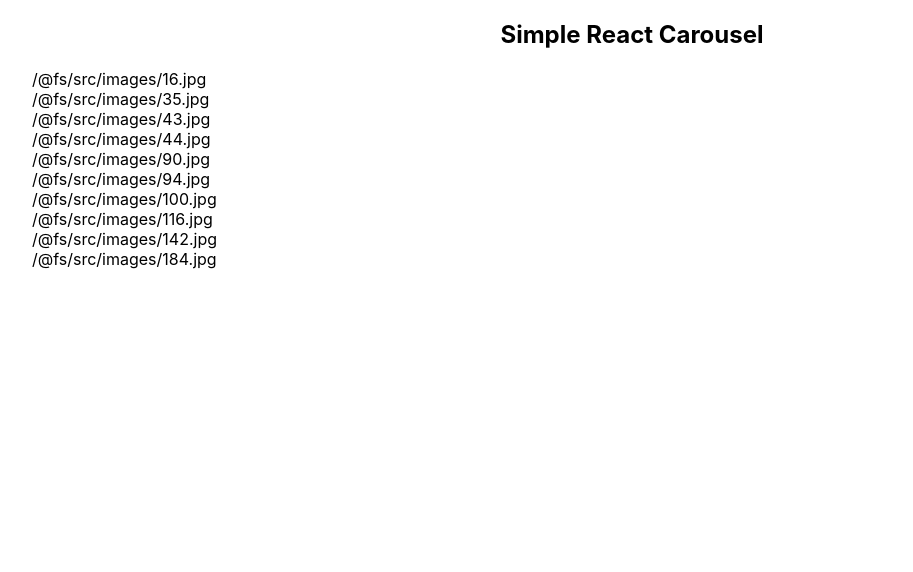
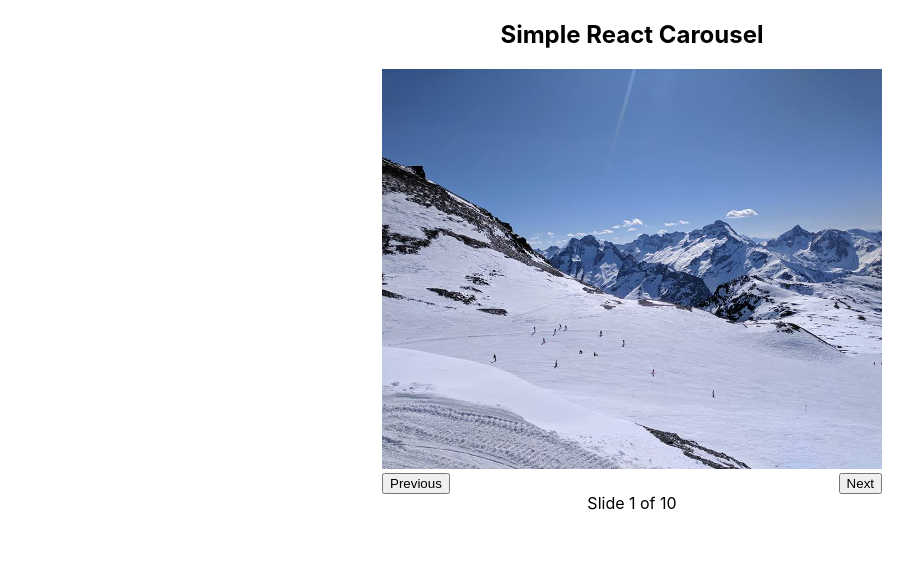
Before and after one commit to JamieYoungman-zz/simpleCarousel, a React app: page / in a window 1280 px wide. Shown: the whole page, without its empty margins (8-921 px from the left). Built offline with nearby package versions, Linux system fonts and the light colour scheme.

Commit message:
added all relevent styling and JSX. Functionality and testing is needed

```diff
--- a/package.json
+++ b/package.json
@@ -3,15 +3,19 @@
   "version": "0.1.0",
   "private": true,
   "dependencies": {
+    "@fortawesome/fontawesome-svg-core": "^1.2.14",
+    "@fortawesome/free-solid-svg-icons": "^5.7.1",
+    "@fortawesome/react-fontawesome": "^0.1.4",
     "enzyme": "^3.8.0",
     "enzyme-adapter-react-16": "^1.7.1",
     "eslint-plugin-prettier": "^3.0.1",
+    "jest-styled-components": "^6.3.1",
     "prettier": "^1.6.4",
     "react": "^16.6.3",
     "react-dom": "^16.6.3",
     "react-scripts": "2.1.1",
     "react-test-renderer": "^16.6.3",
-    "styled-components": "^4.1.3"
+    "styled-components": "^3.3.2"
   },
   "scripts": {
     "start": "react-scripts start",
--- a/public/index.html
+++ b/public/index.html
@@ -19,7 +19,7 @@
       work correctly both with client-side routing and a non-root public URL.
       Learn how to configure a non-root public URL by running `npm run build`.
     -->
-    <title>React App</title>
+    <title>React Carousel</title>
   </head>
   <body>
     <noscript>
--- a/src/App/index.js
+++ b/src/App/index.js
@@ -22,7 +22,7 @@ class App extends React.Component {
 		return (
 			<Container>
 				<Title>Simple React Carousel</Title>
-				<SlideShow images={slideImages} />
+				<SlideShow title="test" images={slideImages} />
 			</Container>
 		);
 	}
--- a/src/App/test.js
+++ b/src/App/test.js
@@ -18,6 +18,7 @@ describe('App', () => {
 			element
 				.find('Container')
 				.find('Title')
+				.dive()
 				.text()
 		).toEqual('Simple React Carousel');
 	});
--- a/src/components/SlideShow/index.js
+++ b/src/components/SlideShow/index.js
@@ -1,17 +1,82 @@
 import React from 'react';
 import styled from 'styled-components';
 
+const SlideShowWrapper = styled.div`
+	position: relative;
+	width: 500px;
+	margin: 0 auto;
+	height: 500px;
+	overflow: hidden;
+	white-space: nowrap;
+`;
+SlideShowWrapper.displayName = 'SlideShowWrapper';
+
+const SlideWrapper = styled.div`
+	position: relative;
+	width: 100%;
+	transform: translateX(0px);
+	transition: transform 0.3s ease-out;
+`;
+SlideWrapper.displayName = 'SlideWrapper';
+
 const Slide = styled.div`
-	width: 500px;
+	display: inline-block;
+	height: 400px;
+	width: 100%;
+	background-size: cover;
+	background-position: center;
 `;
 Slide.displayName = 'Slide';
 
-const SlideShow = ({ images }) => {
-	console.log('test');
+const SlideIndex = styled.p`
+	width: 100%;
+	text-align: center;
+	position: absolute;
+	bottom: 0;
+	margin-bottom: -40px;
+`;
+SlideIndex.displayName = 'SlideIndex';
 
-	return images.map(image => {
-		return <Slide>{image}</Slide>;
-	});
-};
+const PreviousButton = styled.button`
+	float: left;
+`;
+PreviousButton.displayName = 'PreviousButton';
+
+const NextButton = styled.button`
+	float: right;
+`;
+NextButton.displayName = 'NextButton';
+
+class SlideShow extends React.Component {
+	constructor(props) {
+		super(props);
+		this.state = {};
+	}
+
+	render() {
+		const { images } = this.props;
+		return (
+			<SlideShowWrapper>
+				<SlideWrapper>
+					{images.map((image, index) => {
+						return (
+							<React.Fragment key={image}>
+								<Slide
+									style={{ backgroundImage: `url(${image})` }}
+								>
+									<SlideIndex>
+										Slide {index + 1} of {images.length}
+									</SlideIndex>
+								</Slide>
+							</React.Fragment>
+						);
+					})}
+				</SlideWrapper>
+				<PreviousButton>Previous</PreviousButton>
+				<NextButton>Next</NextButton>
+			</SlideShowWrapper>
+		);
+	}
+}
 
 export default SlideShow;
```
Also changed, not shown: src/components/SlideShow/test.js (+35 -1 lines), 1 other file.
